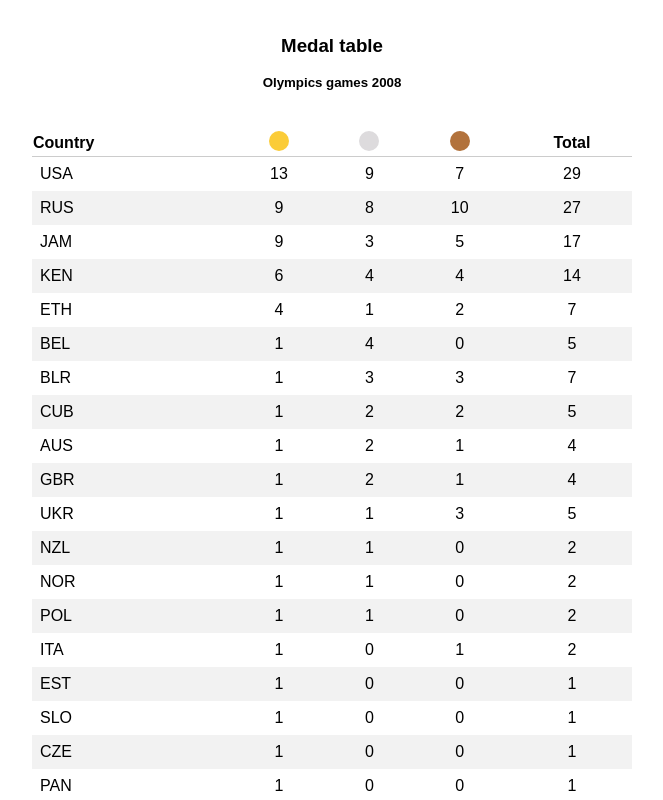
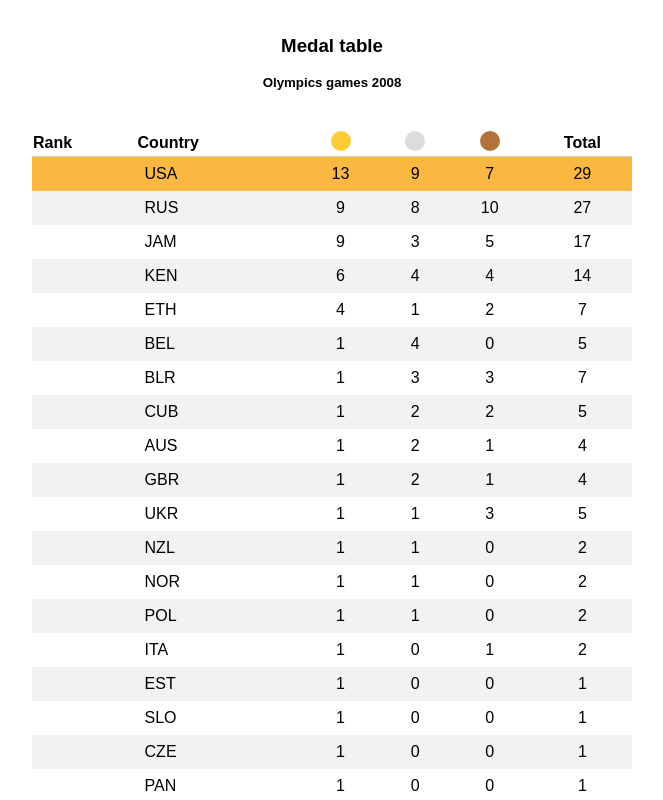
Before and after one commit to marekdano/olympics-medals, a React (Create React App) app: page / in a window 1280 px wide. In both pictures the pointer is over the element 640 px from the left and 174 px from the top of the page. Shown: the top 800 px of the page, without its empty margins (308-971 px from the left). Built offline with nearby package versions, Linux system fonts and the light colour scheme.

Commit message:
Add hovering of rows to the table.

```diff
--- a/src/components/Table/Table.css
+++ b/src/components/Table/Table.css
@@ -12,6 +12,10 @@ tr:nth-child(even) {
 
 td {
   padding: 0.5rem;
+}
+
+tbody tr:hover {
+  background: #fab842;
 }
 
 .cell-align-left {
--- a/src/components/Table/Table.js
+++ b/src/components/Table/Table.js
@@ -6,6 +6,7 @@ const Table = ({ rows }) => (
   <table>
     <thead>
       <tr>
+        <th className="cell-align-left">Rank</th>
         <th className="cell-align-left">Country</th>
         <th>
           <span className="medal-icon medal-icon__gold" />
@@ -24,6 +25,7 @@ const Table = ({ rows }) => (
         rows.map(row => {
           return (
             <tr key={row.country}>
+              <td className="cell-align-left" />
               <td className="cell-align-left">{row.country}</td>
               <td>{row.totalGold}</td>
               <td>{row.totalSilver}</td>
```
